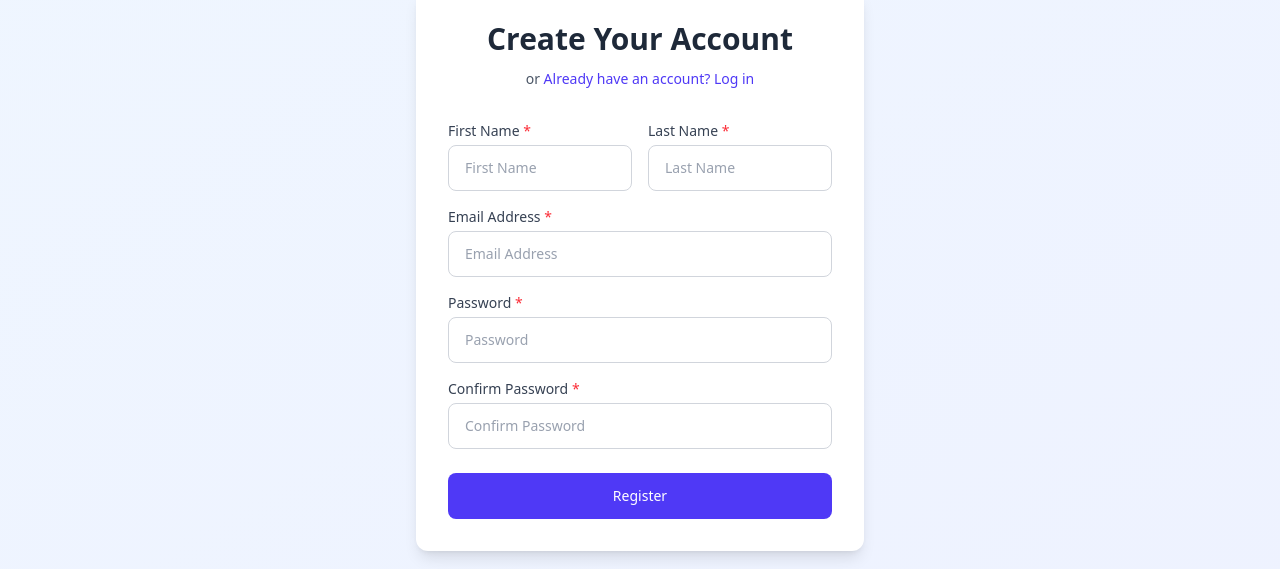
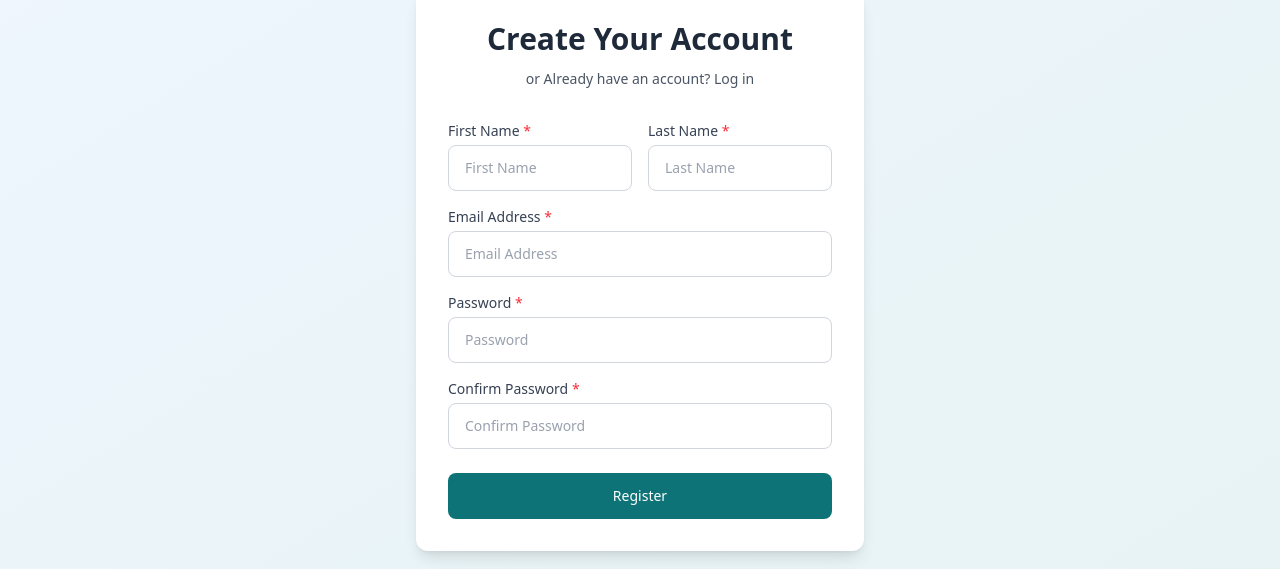
Before and after one commit to 09liweis/realtorservice, a SvelteKit app: page /register in a window 1280 px wide. Shown: the part 130-699 px from the top of the page. Built offline with nearby package versions, Linux system fonts and the light colour scheme; no server answers.

Commit message:
add text-primary

```diff
--- a/src/lib/components/Button.svelte
+++ b/src/lib/components/Button.svelte
@@ -8,8 +8,8 @@
   const baseClasses = "group relative w-full flex justify-center py-3 px-4 border text-sm font-medium rounded-lg focus:outline-none focus:ring-2 focus:ring-offset-2 disabled:opacity-50 disabled:cursor-not-allowed transition-all duration-200 ease-in-out transform hover:-translate-y-0.5";
 
   const variantClasses = {
-    primary: "border-transparent text-white bg-indigo-600 hover:bg-indigo-700 focus:ring-indigo-500",
-    secondary: "border-indigo-600 text-indigo-600 bg-white hover:bg-indigo-50 focus:ring-indigo-500"
+    primary: "border-transparent text-white bg-[#0d7377] hover:bg-[#085c5f] focus:ring-[#0d7377]",
+    secondary: "border-[#0d7377] text-[#0d7377] bg-white hover:bg-[#e6f3f3] focus:ring-[#0d7377]"
   };
 
   $: classes = `${baseClasses} ${variantClasses[variant]} ${class_name}`;
--- a/src/lib/components/Input.svelte
+++ b/src/lib/components/Input.svelte
@@ -39,7 +39,7 @@
   }
 
   // Base input classes
-  const baseClasses = 'appearance-none relative block w-full px-4 py-3 border rounded-lg placeholder-gray-400 text-gray-900 focus:outline-none focus:ring-2 focus:ring-indigo-500 focus:border-indigo-500 transition-colors duration-200 ease-in-out sm:text-sm';
+  const baseClasses = 'appearance-none relative block w-full px-4 py-3 border rounded-lg placeholder-gray-400 text-gray-900 focus:outline-none focus:ring-2 focus:ring-[#0d7377] focus:border-[#0d7377] transition-colors duration-200 ease-in-out sm:text-sm';
 
   // Compute input classes based on error state
   $: inputClasses = `${baseClasses} ${error ? 'border-red-500' : 'border-gray-300'} ${classes}`;
--- a/src/routes/forgot-password/+page.svelte
+++ b/src/routes/forgot-password/+page.svelte
@@ -34,7 +34,7 @@
   }
 </script>
 
-<div class="min-h-screen bg-gray-50 flex flex-col justify-center py-12 sm:px-6 lg:px-8">
+<div class="min-h-screen bg-gradient-to-br from-blue-50 to-[#e6f3f3] flex flex-col justify-center py-12 sm:px-6 lg:px-8">
   <div class="sm:mx-auto sm:w-full sm:max-w-md">
     <h2 class="mt-6 text-center text-3xl font-extrabold text-gray-900">
       Forgot your password?
@@ -95,7 +95,7 @@
         </div>
 
         <div class="text-sm text-center">
-          <a href="/login" class="font-medium text-indigo-600 hover:text-indigo-500">
+          <a href="/login" class="font-medium text-primary hover:text-primary-hover">
             Return to login
           </a>
         </div>
--- a/src/routes/login/+page.svelte
+++ b/src/routes/login/+page.svelte
@@ -53,7 +53,7 @@
   <title>Login - Real Estate Agent Service</title>
 </svelte:head>
 
-<div class="min-h-screen flex items-center justify-center bg-gradient-to-br from-blue-50 to-indigo-50 py-12 px-4 sm:px-6 lg:px-8">
+<div class="min-h-screen flex items-center justify-center bg-gradient-to-br from-blue-50 to-[#e6f3f3] py-12 px-4 sm:px-6 lg:px-8">
   <div class="max-w-md w-full bg-white rounded-xl shadow-lg p-8 transition-all duration-300 hover:shadow-xl">
     <div>
       <h2 class="text-center text-3xl font-extrabold text-gray-800">
@@ -61,7 +61,7 @@
       </h2>
       <p class="mt-3 text-center text-sm text-gray-600">
         or
-        <a href="/register" class="font-medium text-indigo-600 hover:text-indigo-500 transition-colors duration-200">
+        <a href="/register" class="font-medium text-primary hover:text-primary-hover transition-colors duration-200">
           Create new account
         </a>
       </p>
@@ -106,7 +106,7 @@
         </div>
 
         <div class="text-sm">
-          <a href="/forgot-password" class="font-medium text-indigo-600 hover:text-indigo-500 transition-colors duration-200">
+          <a href="/forgot-password" class="font-medium text-primary hover:text-primary-hover transition-colors duration-200">
             Forgot password?
           </a>
         </div>
--- a/src/routes/register/+page.svelte
+++ b/src/routes/register/+page.svelte
@@ -73,7 +73,7 @@
   <title>Register - Real Estate Agent Service</title>
 </svelte:head>
 
-<div class="min-h-screen flex items-center justify-center bg-gradient-to-br from-blue-50 to-indigo-50 py-12 px-4 sm:px-6 lg:px-8">
+<div class="min-h-screen flex items-center justify-center bg-gradient-to-br from-blue-50 to-[#e6f3f3] py-12 px-4 sm:px-6 lg:px-8">
   <div class="max-w-md w-full bg-white rounded-xl shadow-lg p-8 transition-all duration-300 hover:shadow-xl">
     <div>
       <h2 class="text-center text-3xl font-extrabold text-gray-800">
@@ -81,7 +81,7 @@
       </h2>
       <p class="mt-3 text-center text-sm text-gray-600">
         or
-        <a href="/login" class="font-medium text-indigo-600 hover:text-indigo-500 transition-colors duration-200">
+        <a href="/login" class="font-medium text-primary hover:text-primary-hover transition-colors duration-200">
           Already have an account? Log in
         </a>
       </p>
--- a/src/routes/reset-password/+page.svelte
+++ b/src/routes/reset-password/+page.svelte
@@ -140,7 +140,7 @@
         </div>
 
         <div class="text-sm text-center">
-          <a href="/login" class="font-medium text-indigo-600 hover:text-indigo-500">
+          <a href="/login" class="font-medium text-primary hover:text-primary-hover">
             Return to login
           </a>
         </div>
--- /dev/null
+++ b/tailwind.config.js
@@ -0,0 +1,13 @@
+/** @type {import('tailwindcss').Config} */
+export default {
+  content: ['./src/**/*.{html,js,svelte,ts}'],
+  theme: {
+    extend: {
+      colors: {
+        primary: '#0d7377',
+        'primary-hover': '#085c5f'
+      }
+    }
+  },
+  plugins: []
+}
```
